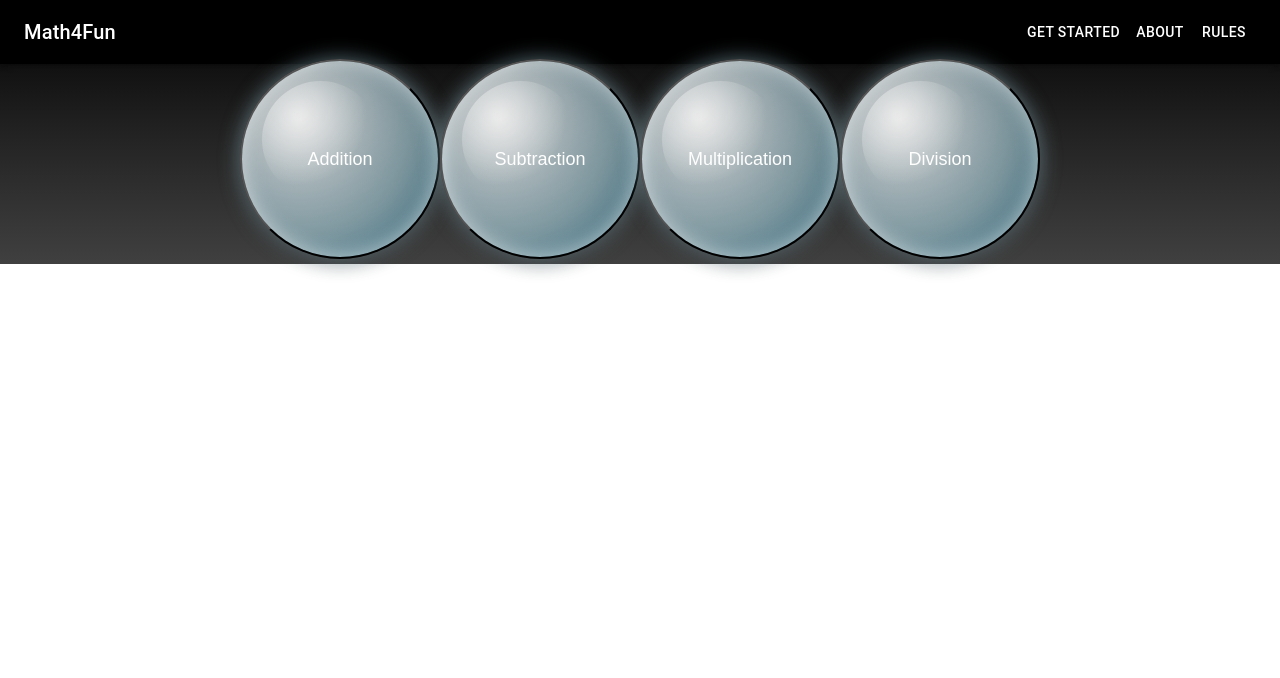
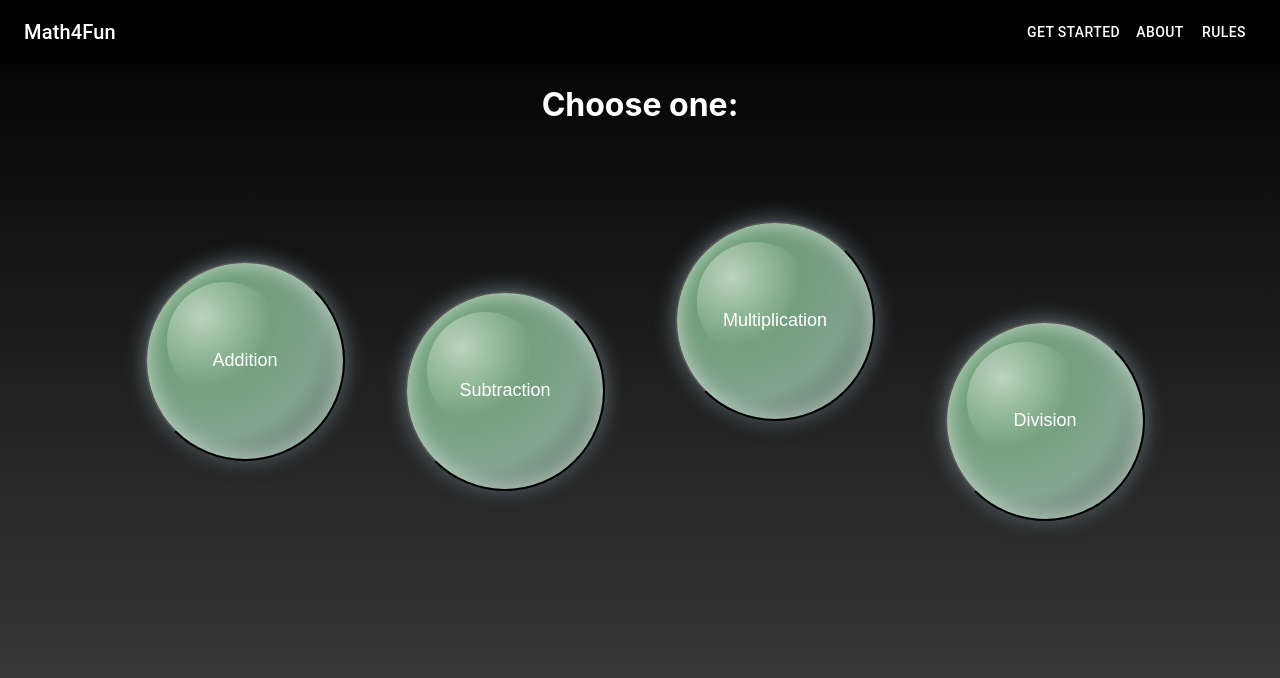
Before and after one commit to meghagl17/MathWebsite, a React (Create React App) app in the folder math_website/: page /SelectBranch in a window 1280 px wide. Shown: the top 678 px of the page. Built offline with nearby package versions, Linux system fonts and the light colour scheme.

Commit message:
adding more styling

```diff
--- a/math_website/src/App.css
+++ b/math_website/src/App.css
@@ -1,3 +1,25 @@
+html, body {
+  min-height: 100%;
+  margin: 0;
+  padding: 0;
+}
+
+body {
+  display: flex;
+  flex-direction: column;
+  background: linear-gradient(to bottom, #000000, #222222, #404040); /* Replace with your desired gradient */
+  background-attachment: fixed;
+  width: 100%;
+}
+
+#root {
+  flex: 1;
+  display: flex;
+  flex-direction: column;
+}
+
 .App {
-  background: linear-gradient(to bottom, #000000, #222222, #404040);
+  flex: 1;
+  display: flex;
+  flex-direction: column;
 }
--- a/math_website/src/Components/SelectBranch.jsx
+++ b/math_website/src/Components/SelectBranch.jsx
@@ -17,10 +17,13 @@ function SelectBranch() {
 
     return (
         <div className="SelectBranch">
-            <button class="bubble" onClick={() => operationClicked('Addition')}>Addition</button>
-            <button class="bubble" onClick={() => operationClicked('Subtraction')}>Subtraction</button>
-            <button class="bubble" onClick={() => operationClicked('Multiplication')}>Multiplication</button>
-            <button class="bubble" onClick={() => operationClicked('Division')}>Division</button>
+            <h1 class="heading">Choose one:</h1>
+            <div class="bubbles">
+                <button class="bubble1" onClick={() => operationClicked('Addition')}>Addition</button>
+                <button class="bubble2" onClick={() => operationClicked('Subtraction')}>Subtraction</button>
+                <button class="bubble3" onClick={() => operationClicked('Multiplication')}>Multiplication</button>
+                <button class="bubble4" onClick={() => operationClicked('Division')}>Division</button>
+            </div>
         </div>
       );
 }
--- a/math_website/src/Styles/selectBranch.css
+++ b/math_website/src/Styles/selectBranch.css
@@ -1,4 +1,9 @@
-.SelectBranch{
+.heading{
+    text-align: center;
+    color: white;
+}
+
+.bubbles{
     display: flex;              /* Enable flexbox layout */
     justify-content: center;    /* Center the rectangles horizontally */
 }
@@ -15,10 +20,29 @@
     }
 }
 
-.bubble {
+.bubble1{
+    margin: 120px 20px 30px 40px
+}
+
+.bubble2{
+    margin:150px 30px 0px 40px
+}
+
+.bubble3{
+    margin: 80px 30px 0px 40px
+}
+
+.bubble4{
+    margin: 180px 30px 0px 40px
+}
+
+.bubble1,
+.bubble2,
+.bubble3,
+.bubble4 {
     width: 200px;
     height: 200px;
-    background: radial-gradient(circle at 30% 30%, rgba(255, 255, 255, 0.8), rgba(173, 216, 230, 0.6) 60%, rgba(0, 191, 255, 0.3) 100%);
+    background: radial-gradient(circle at 30% 30%, rgba(120, 190, 130, 0.8), rgba(194, 251, 215, 0.6) 60%, rgba(194, 251, 215, 0.3) 100%);
     border-radius: 50%;
     box-shadow: inset 0 0 20px rgba(255, 255, 255, 0.6),
                 0 10px 15px rgba(0, 0, 0, 0.2),
@@ -35,7 +59,7 @@
     animation: float 3s ease-in-out infinite;
 }
 
-.bubble::before {
+.bubble1::before {
     content: '';
     position: absolute;
     top: 10%;
@@ -46,3 +70,39 @@
     border-radius: 50%;
     opacity: 0.7;
 }
+
+.bubble2::before {
+    content: '';
+    position: absolute;
+    top: 10%;
+    left: 10%;
+    width: 60%;
+    height: 60%;
+    background: radial-gradient(circle at 30% 30%, rgba(255, 255, 255, 0.8), transparent 60%);
+    border-radius: 50%;
+    opacity: 0.7;
+}
+
+.bubble3::before {
+    content: '';
+    position: absolute;
+    top: 10%;
+    left: 10%;
+    width: 60%;
+    height: 60%;
+    background: radial-gradient(circle at 30% 30%, rgba(255, 255, 255, 0.8), transparent 60%);
+    border-radius: 50%;
+    opacity: 0.7;
+}
+
+.bubble4::before {
+    content: '';
+    position: absolute;
+    top: 10%;
+    left: 10%;
+    width: 60%;
+    height: 60%;
+    background: radial-gradient(circle at 30% 30%, rgba(255, 255, 255, 0.8), transparent 60%);
+    border-radius: 50%;
+    opacity: 0.7;
+}
```
Also changed, not shown: math_website/src/App.jsx (+11 -14 lines).
